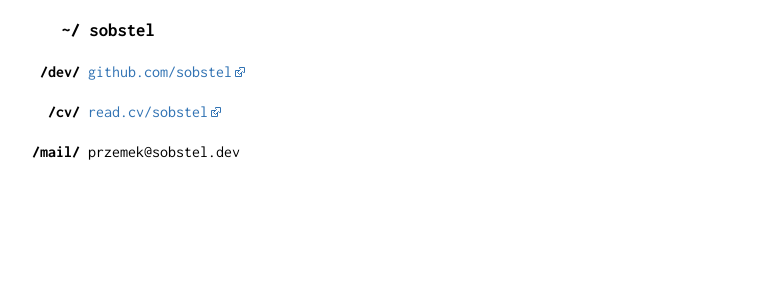
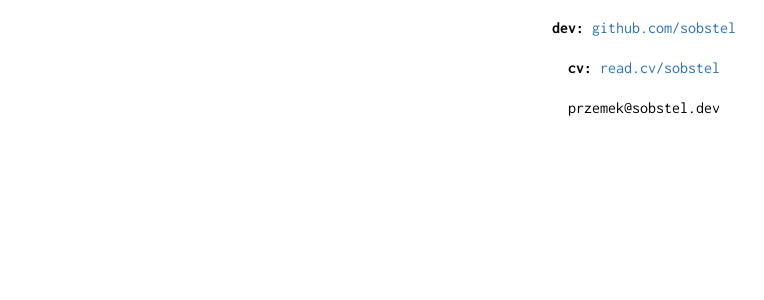
Before and after one commit to sobstel/sobstel.github.com, a Jekyll site: the page built from index.html, in a window 1280 px wide. Shown: the top 300 px of the page, without its empty margins (0-764 px from the left). Built offline with Jekyll 4.4.1, drawn with Linux system fonts in a browser that asks for light colours.

Commit message:
polishing

```diff
--- a/_layouts/legacy.html
+++ b/_layouts/legacy.html
@@ -9,7 +9,6 @@
   <style>
     {% capture styles %}{% include legacy.scss %}{% endcapture %}{{ styles | scssify }}
   </style>
-  <link rel="shortcut icon" href="/favicon.jpg" />
 </head>
 <body id="manpage">
 <div class="mp post" id="man">
--- a/_layouts/mnmlst.html
+++ b/_layouts/mnmlst.html
@@ -9,7 +9,6 @@
     <style>
         {% capture styles %}{% include mnmlst.scss %}{% endcapture %}{{ styles | scssify }}
     </style>
-    <link rel="shortcut icon" href="/favicon.jpg" />
 </head>
 <body class="{{ page.bodyclass }}">
     {{ content }}
--- a/_sass/_mnmlst.scss
+++ b/_sass/_mnmlst.scss
@@ -4,7 +4,7 @@
 $link-color: #3072b3;
 
 body {
-  margin: 1rem;
+  margin: 1rem auto;
   padding: 0 1rem;
   max-width: 64ch;
   font: 400 16px/1.5 "Inconsolata", monospace;
--- a/_sass/_ronn.scss
+++ b/_sass/_ronn.scss
@@ -8,7 +8,7 @@
 .mp {
   max-width: 80ex;
   // padding: 0 9ex 1ex 4ex;
-  // margin: 1rem;
+  margin: 1rem;
 }
 
 .mp p,
--- a/index.html
+++ b/index.html
@@ -6,19 +6,21 @@
 
 <section>
   <dl>
+    {% comment %}
     <dt class="header">~/</dt>
     <dd class="header">
       <abbr title="Przemek Sobstel">
         sobstel
       </abbr>
     </dd>
-    <dt>/dev/</dt>
-    <dd>
-      <a href="https://github.com/sobstel/" target="_blank">github.com/sobstel</a>
+    {% endcomment %}
+    {% comment %}<dt>/dev/</dt>{% endcomment %}
+    <dd style="text-align: center">
+      <strong>dev:</strong> <a href="https://github.com/sobstel/">github.com/sobstel</a>
     </dd>
-    <dt>/cv/</dt>
-    <dd>
-      <a href="https://read.cv/sobstel" target="_blank">read.cv/sobstel</a>
+    {% comment %}<dt>/dev/</dt>{% endcomment %}
+    <dd style="text-align: center">
+      <strong>cv:</strong> <a href="https://read.cv/sobstel">read.cv/sobstel</a>
     </dd>
     {% comment %}
     <dt>/env/</dt>
@@ -67,8 +69,8 @@
       ⛰🏃🇦🇷⚽🧉🐕🎲
     </dd>
     {% endcomment %}
-    <dt>/mail/</dt>
-    <dd>
+    {% comment %}<dt>/dev/</dt>{% endcomment %}
+    <dd style="text-align: center">
       przemek&#64;sobstel&#46;dev
     </dd>
   </dl>
```
Also changed, not shown: favicon.ico (deleted), favicon.jpg (deleted).
